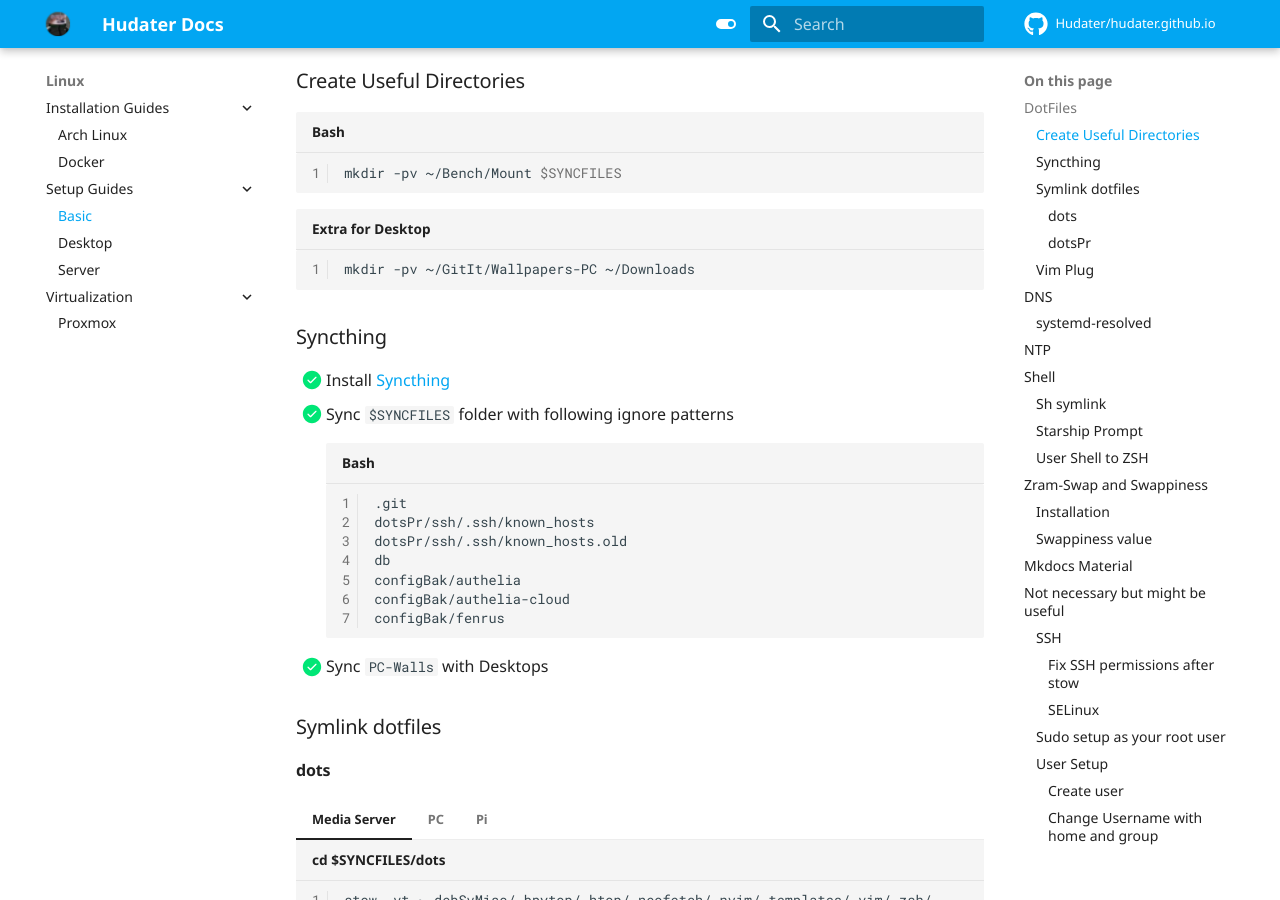
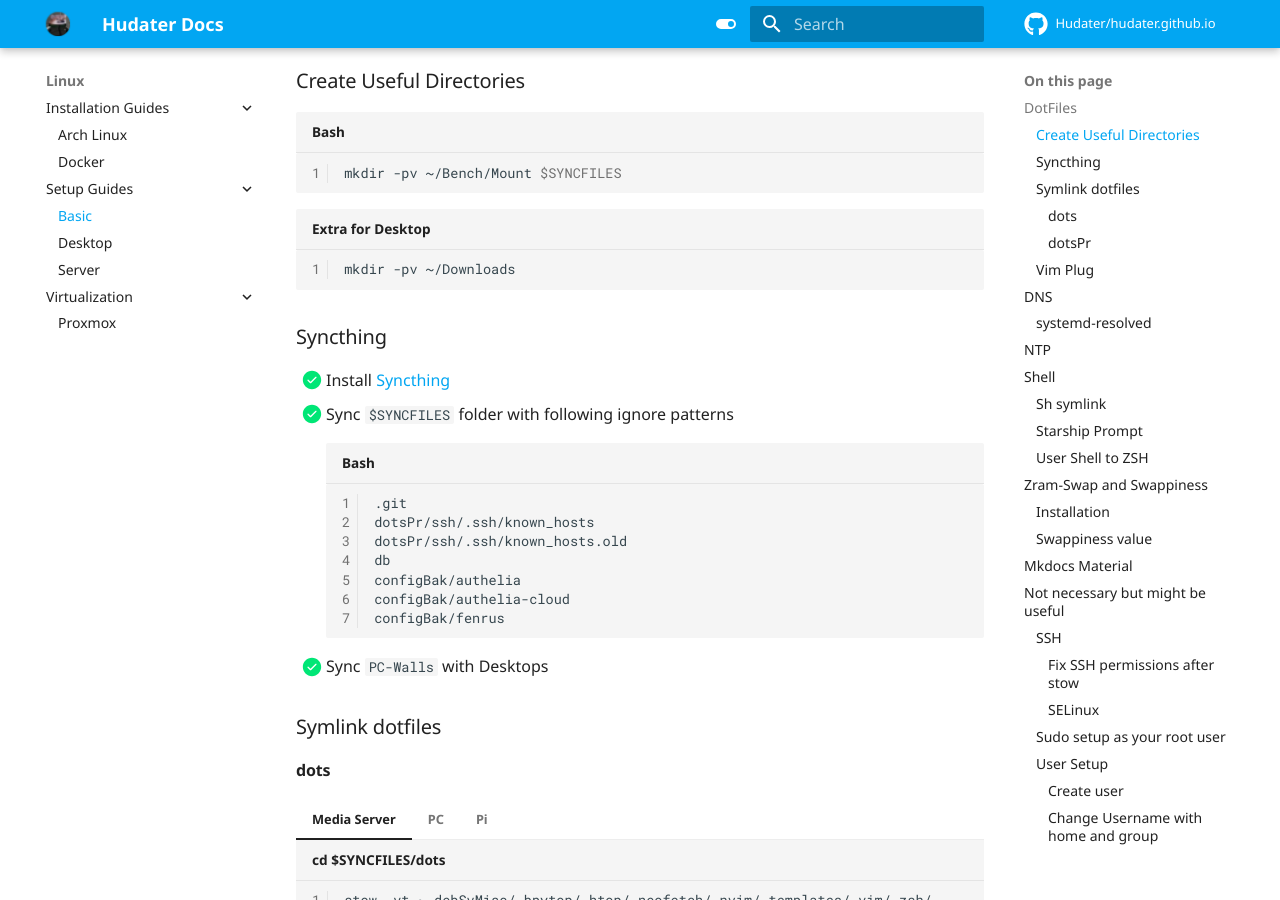
Before and after one commit to Hudater/hudater.github.io, an MkDocs documentation site: the page built from docs/linux/basic.md, in a window 1280 px wide and 900 px high, scrolled down 381 px. Built offline with MkDocs 1.6.1 and Material for MkDocs 9.7.7, drawn with Linux system fonts in a browser that asks for light colours; comment, search, counter and statistics services are not loaded.

Commit message:
username changed; removed redundant dirs

````diff
--- a/docs/linux/basic.md
+++ b/docs/linux/basic.md
@@ -16,7 +16,7 @@
 mkdir -pv ~/Bench/Mount $SYNCFILES
 ```
 ```bash title="Extra for Desktop"
-mkdir -pv ~/GitIt/Wallpapers-PC ~/Downloads
+mkdir -pv ~/Downloads
 ```
 
 ### Syncthing
````
Also changed, not shown: docs/linux/arch.md (+1 -1 lines).
